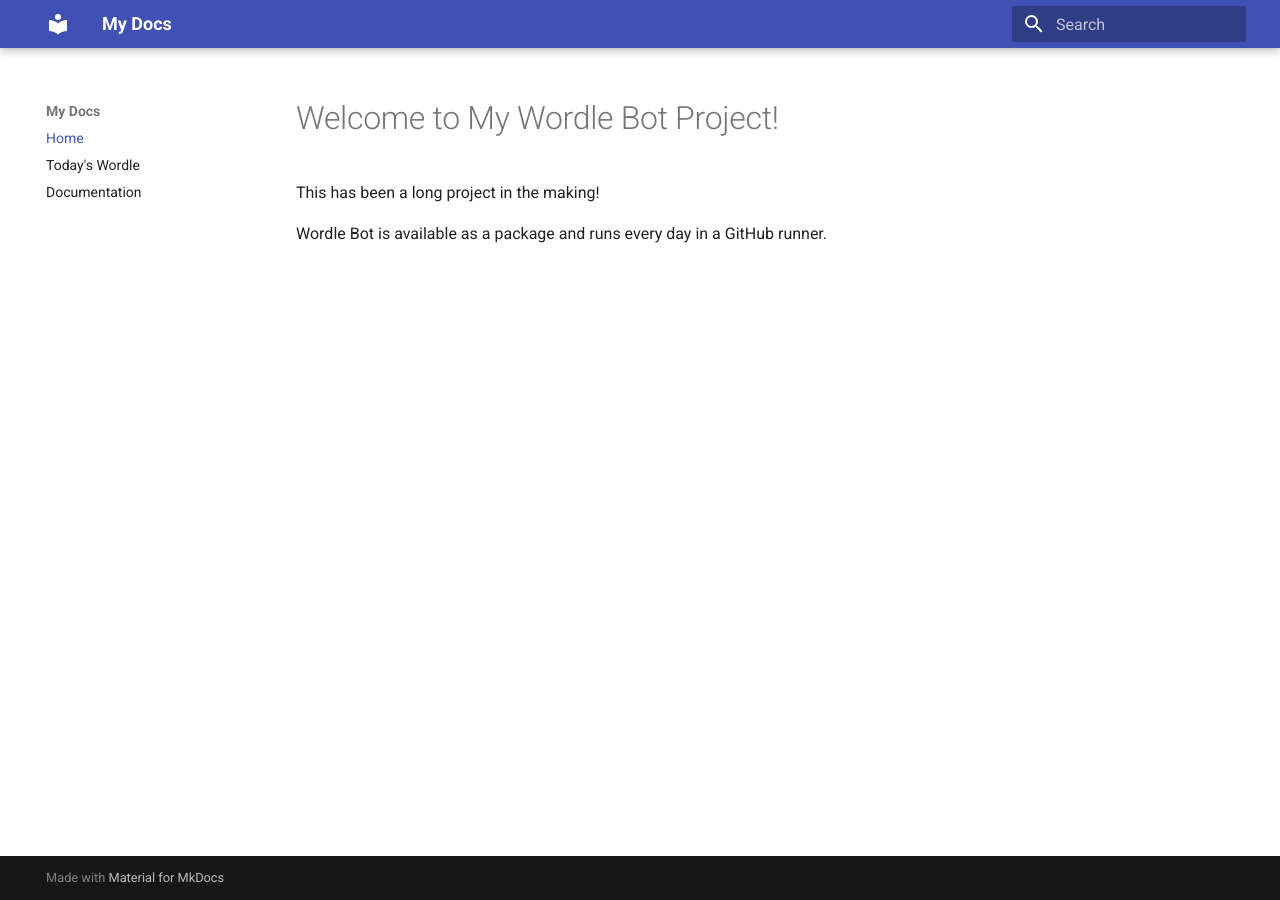
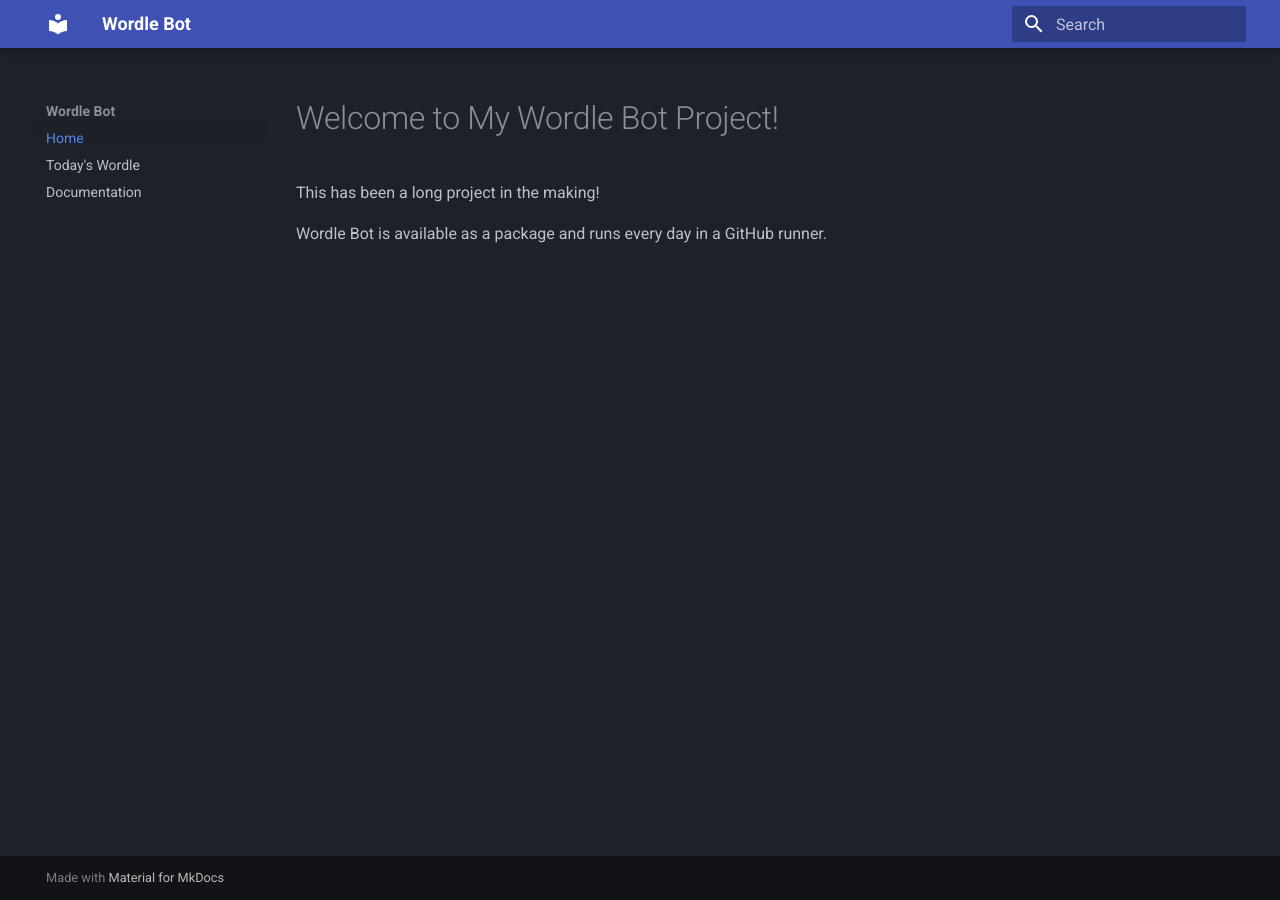
Before and after one commit to Jampamane/wordle_bot, an MkDocs documentation site: the page built from docs/index.md, in a window 1280 px wide. Built offline with MkDocs 1.6.1 and Material for MkDocs 9.7.7, drawn with Linux system fonts in a browser that asks for light colours.

```diff
--- a/docs/docs.md
+++ b/docs/docs.md
@@ -3,3 +3,7 @@
 ::: wordle_bot.__main__
     options:
       show_source: true
+
+::: wordle_bot.wordle
+    options:
+      show_source: true
--- a/mkdocs.yml
+++ b/mkdocs.yml
@@ -1,6 +1,8 @@
-site_name: My Docs
+site_name: Wordle Bot
 theme:
   name: material
+  palette:
+    scheme: slate
 
 plugins:
   - search
```
Also changed, not shown: README.md (+3 -3 lines).
